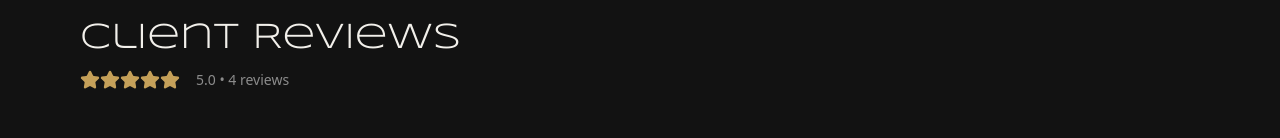
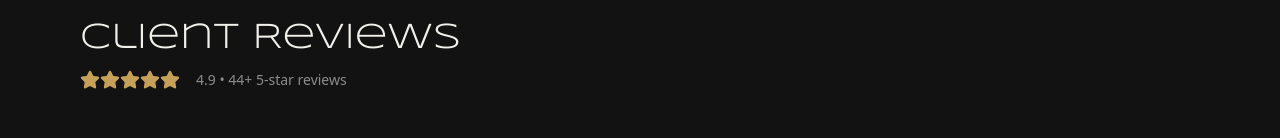
Before and after one commit to alwaysriccardo/aristotel-multiple, a React (Vite) app: page / in a window 1280 px wide. Shown: the part 6352-6490 px from the top of the page. Built offline with nearby package versions, Linux system fonts and the light colour scheme; a web font is replaced by a local one.

Commit message:
Update reviews section to show 4.9 rating and 44+ 5-star reviews

```diff
--- a/App.tsx
+++ b/App.tsx
@@ -339,7 +339,7 @@ const App: React.FC = () => {
                       <Star key={i} className="w-5 h-5 fill-swiss-gold text-swiss-gold" />
                     ))}
                   </div>
-                  <span className="text-sm text-swiss-stone ml-2">5.0 • {REVIEWS.length} reviews</span>
+                  <span className="text-sm text-swiss-stone ml-2">4.9 • 44+ 5-star reviews</span>
                 </div>
               </div>
             </div>
```
